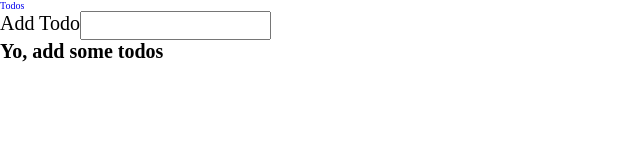
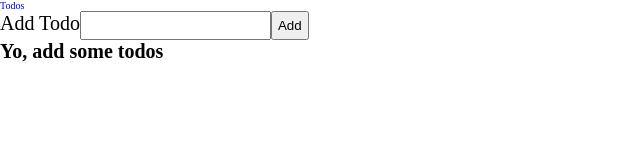
Before and after one commit to Ryan-Solomon/musical-goggles, a React (Create React App) app: page /todos in a window 1280 px wide. Shown: the top 160 px of the page, without its empty margins (0-640 px from the left). Built offline with nearby package versions, Linux system fonts and the light colour scheme.

Commit message:
add todos on submit

```diff
--- a/src/components/Todos.tsx
+++ b/src/components/Todos.tsx
@@ -1,4 +1,4 @@
-import React, { useReducer } from 'react';
+import React, { FormEvent, useReducer, useState } from 'react';
 import styled from 'styled-components';
 import { Todo } from './Todo';
 
@@ -45,12 +45,30 @@ const todoReducer = (state: TState, action: TAction) => {
 
 export const Todos = () => {
   const [state, dispatch] = useReducer(todoReducer, { todos: [] });
+  const [todoTextInput, setTodoTextInput] = useState('');
+
+  function handleSubmit(e: FormEvent) {
+    e.preventDefault();
+    dispatch({
+      type: 'ADD',
+      payload: {
+        text: todoTextInput,
+        id: Math.random(),
+      },
+    });
+    setTodoTextInput('');
+  }
 
   return (
     <Container>
-      <form>
+      <form onSubmit={handleSubmit}>
         <Label>Add Todo</Label>
-        <Input type='text' />
+        <Input
+          value={todoTextInput}
+          onChange={(e) => setTodoTextInput(e.target.value)}
+          type='text'
+        />
+        <Button type='submit'>Add</Button>
       </form>
       {state.todos.length === 0 ? (
         <h1>Yo, add some todos</h1>
@@ -75,3 +93,7 @@ const Label = styled.label`
 const Input = styled.input`
   padding: 0.5rem;
 `;
+
+const Button = styled.button`
+  padding: 0.5rem;
+`;
```
Also changed, not shown: 1 other file (tests, documents, lock files or other folders).
